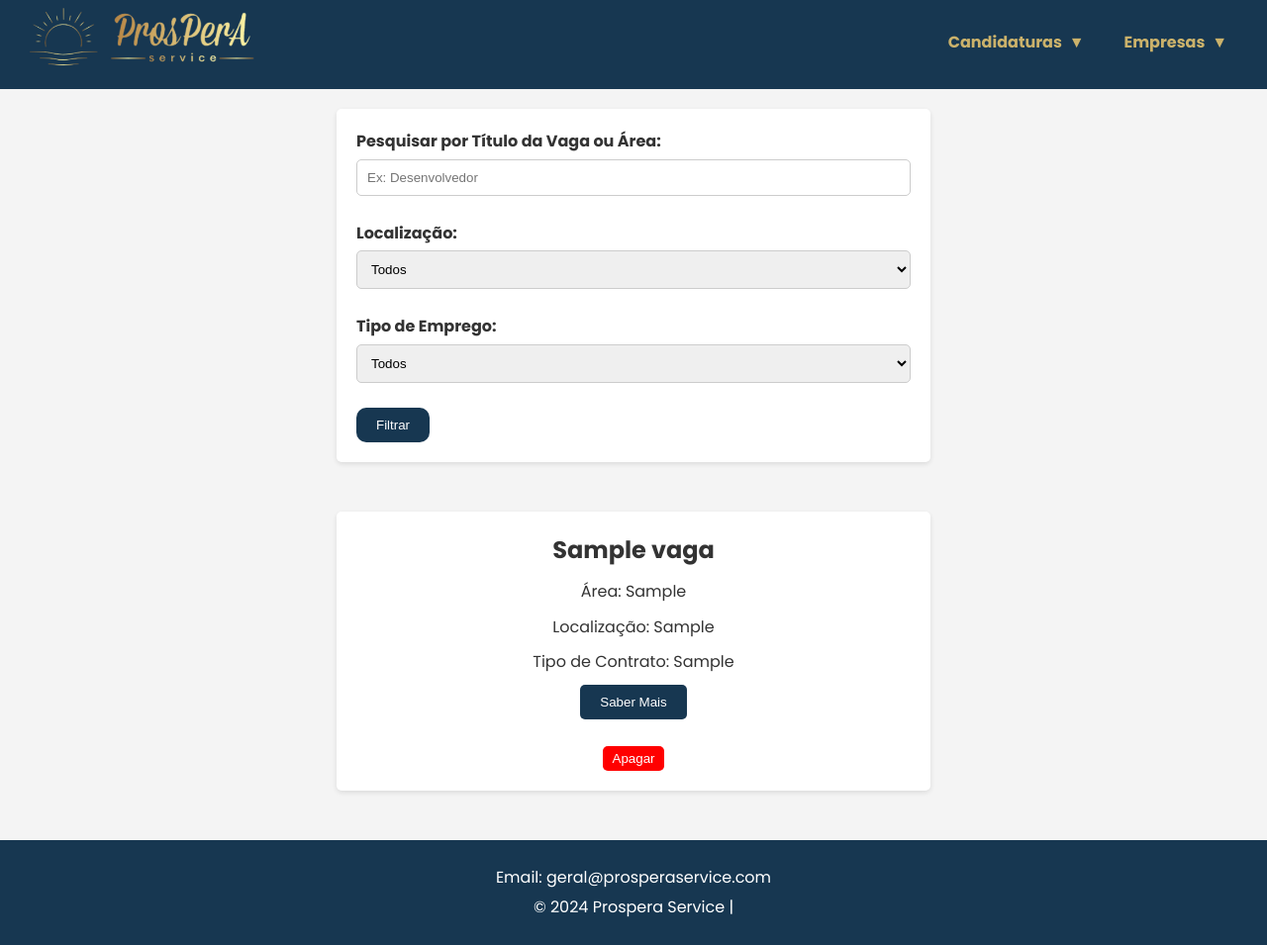
After one commit to FabioCastanho/WebsiteProsperaService, a Flask app: page /vagasadmin in a window 1280 px wide. The commit adds this page. Shown: the whole page at 99% size. Run offline with Flask 3, Linux system fonts and the light colour scheme; tables that the repository leaves empty or names only in its code hold one stand-in row (values such as "Sample post"); some libraries are stand-ins or nearby versions.

Commit message:
buttons apagar criados

```diff
--- a/app.py
+++ b/app.py
@@ -131,7 +131,7 @@ def criarvaga():
     return render_template('criarvaga.html')
 
 
-@app.route('/loginadmin')
+@app.route('/loginadmin', methods=['GET', 'POST'])
 def loginadmin():
     if request.method == 'POST':
         username = request.form['username']
@@ -360,6 +360,60 @@ def download_cv_vaga(candidatura_id):
         mimetype='application/pdf'
     )
 
+@app.route('/apagar_candidatura/<int:candidatura_id>', methods=['POST'])
+@login_required
+def apagar_candidatura(candidatura_id):
+    cur = mysql.connection.cursor()
+    cur.execute("DELETE FROM t_candidaturaexpontanea WHERE id = %s", (candidatura_id,))
+    mysql.connection.commit()
+    cur.close()
+    return redirect(url_for('candidaturasrecebidas'))
+
+@app.route('/apagar_pedido/<int:pedido_id>', methods=['POST'])
+@login_required
+def apagar_pedido(pedido_id):
+    cur = mysql.connection.cursor()
+    cur.execute("DELETE FROM t_pedido WHERE id = %s", (pedido_id,))
+    mysql.connection.commit()
+    cur.close()
+    return redirect(url_for('pedidoscontacto'))
+
+@app.route('/vagasadmin', methods=['GET'])
+def vagasadmin():
+    search = request.args.get('search', '')
+    location = request.args.get('location', '')
+    job_type = request.args.get('jobType', '')
+
+    query = "SELECT * FROM t_vaga WHERE 1=1"
+    params = []
+
+    if search:
+        query += " AND (titulo LIKE %s OR area LIKE %s)"
+        params.extend(['%' + search + '%', '%' + search + '%'])
+
+    if location:
+        query += " AND localizacao = %s"
+        params.append(location)
+
+    if job_type:
+        query += " AND tipo_contrato = %s"
+        params.append(job_type)
+
+    cur = mysql.connection.cursor()
+    cur.execute(query, params)
+    vagas = cur.fetchall()
+    cur.close()
+
+    return render_template('vagasadmin.html', vagas=vagas)
+
+@app.route('/apagar_vaga/<int:vaga_id>', methods=['POST'])
+@login_required
+def apagar_vaga(vaga_id):
+    cur = mysql.connection.cursor()
+    cur.execute("DELETE FROM t_candidaturaexpontanea WHERE id = %s", (vaga_id,))
+    mysql.connection.commit()
+    cur.close()
+    return redirect(url_for('vagasadmin'))
 
 app.config['MYSQL_HOST'] = 'localhost'
 app.config['MYSQL_USER'] = 'root'
--- a/static/css/main.css
+++ b/static/css/main.css
@@ -266,3 +266,15 @@ footer {
 footer p {
   margin: 5px 0;
 }
+
+.delete-btn {
+  background-color: red;
+  color: white;
+  border: none;
+  padding: 5px 10px;
+  cursor: pointer;
+  border-radius: 5px;
+}
+.delete-btn:hover {
+  background-color: darkred;
+}
--- a/templates/admin.html
+++ b/templates/admin.html
@@ -33,6 +33,7 @@
               <a class="options" href="#">Candidaturas &nbsp;&#9660;</a>
               <ul class="submenu">
                 <li><a href="criarvaga">Criar Vagas</a></li>
+                <li><a href="vagasadmin">Vagas</a></li>
                 <li><a href="candidaturasrecebidas">Candidaturas Recebidas</a></li>
               </ul>
             </li>
--- a/templates/criarvaga.html
+++ b/templates/criarvaga.html
@@ -38,6 +38,7 @@
               <a class="options" href="#">Candidaturas &nbsp;&#9660;</a>
               <ul class="submenu">
                 <li><a href="criarvaga">Criar Vagas</a></li>
+                <li><a href="vagasadmin">Vagas</a></li>
                 <li>
                   <a href="candidaturasrecebidas">Candidaturas Recebidas</a>
                 </li>
--- a/templates/detalhecandidatura.html
+++ b/templates/detalhecandidatura.html
@@ -21,6 +21,7 @@
               <a class="options" href="#">Candidaturas &nbsp;&#9660;</a>
               <ul class="submenu">
                 <li><a href="criarvaga">Criar Vagas</a></li>
+                <li><a href="vagasadmin">Vagas</a></li>
                 <li><a href="candidaturasrecebidas">Candidaturas Recebidas</a></li>
               </ul>
             </li>
--- a/templates/detalhepedido.html
+++ b/templates/detalhepedido.html
@@ -21,6 +21,7 @@
               <a class="options" href="#">Candidaturas &nbsp;&#9660;</a>
               <ul class="submenu">
                 <li><a href="criarvaga">Criar Vagas</a></li>
+                <li><a href="vagasadmin">Vagas</a></li>
                 <li><a href="candidaturasrecebidas">Candidaturas Recebidas</a></li>
               </ul>
             </li>
--- /dev/null
+++ b/templates/vagasadmin.html
@@ -0,0 +1,101 @@
+<!DOCTYPE html>
+<html lang="pt">
+<head>
+    <meta charset="UTF-8" />
+    <meta name="viewport" content="width=device-width, initial-scale=1.0" />
+    <title>Vagas Disponíveis</title>
+    <link rel="stylesheet" href="{{ url_for('static', filename='css/vagas.css') }}" />
+    <link rel="stylesheet" href="{{ url_for('static', filename='css/main.css') }}" />
+    <link rel="preconnect" href="https://fonts.googleapis.com" />
+    <link href="https://fonts.googleapis.com/css2?family=Poppins:wght@100;200;300;400;500;600;700;800;900&display=swap" rel="stylesheet" />
+    <link rel="shortcut icon" href="{{ url_for('static', filename='img/logotipo.jpg') }}" type="image/x-icon" />
+</head>
+<body>
+    <header>
+        <div class="header-content">
+          <a href="/admin">
+            <img
+              class="logo"
+              src="{{ url_for('static', filename='img/LOGO3_upscayl_16x_ultrasharp.png') }}"
+              alt="logotipo"
+            />
+          </a>
+          <nav style="background-color: #173751; height: 80px">
+            <ul>
+              <li class="dropdown">
+                <a class="options" href="#">Candidaturas &nbsp;&#9660;</a>
+                <ul class="submenu">
+                  <li><a href="criarvaga">Criar Vagas</a></li>
+                  <li><a href="vagasadmin">Vagas</a></li>
+                  <li>
+                    <a href="candidaturasrecebidas">Candidaturas Recebidas</a>
+                  </li>
+                </ul>
+              </li>
+              <li class="dropdown">
+                <a class="options" href="#">Empresas &nbsp;&#9660;</a>
+                <ul class="submenu">
+                  <li><a href="pedidoscontacto">Pedidos Contacto</a></li>
+                </ul>
+              </li>
+            </ul>
+          </nav>
+        </div>
+      </header>
+
+    <section class="filters">
+      <form action="{{ url_for('vagas') }}" method="get" id="filterForm">
+          <div class="filter-group">
+              <label for="search">Pesquisar por Título da Vaga ou Área:</label>
+              <input type="text" id="search" name="search" placeholder="Ex: Desenvolvedor" value="{{ request.args.get('search', '') }}" />
+          </div>
+          <div class="filter-group">
+              <label for="location">Localização:</label>
+              <select id="location" name="location">
+                  <option value="">Todos</option>
+                  <option value="Portugal">Portugal</option>
+                  <option value="Estrangeiro">Estrangeiro</option>
+                  <option value="Remoto">Remoto</option>
+              </select>
+          </div>
+          <div class="filter-group">
+              <label for="jobType">Tipo de Emprego:</label>
+              <select id="jobType" name="jobType">
+                  <option value="">Todos</option>
+                  <option value="Full Time">Full Time</option>
+                  <option value="Part-time">Part-time</option>
+              </select>
+          </div>
+          <button type="submit">Filtrar</button>
+      </form>
+  </section>
+
+
+    <section class="job-listings">
+        {% for vaga in vagas %}
+        <div class="job-item">
+            <form action="{{ url_for('detalhevaga', vaga_id=vaga[0]) }}" method="get">
+                <h2>{{ vaga[1] }}</h2>
+                <p>Área: {{ vaga[7] }}</p>
+                <p>Localização: {{ vaga[5] }}</p>
+                <p>Tipo de Contrato: {{ vaga[6] }}</p>
+                <button class="apply-btn">Saber Mais</button>
+            </form>
+            <br>
+            <form action="{{ url_for('apagar_vaga', vaga_id=vaga[0]) }}" method="post" style="display:inline;"></form>
+                <button type="submit" class="delete-btn">Apagar</button>
+            </form>
+        </div>
+        {% else %}
+        <p>Nenhuma vaga encontrada.</p>
+        {% endfor %}
+    </section>
+
+    <footer>
+        <p>Email: geral@prosperaservice.com</p>
+        <p>&copy; 2024 Prospera Service |</p>
+    </footer>
+
+    <script src="{{ url_for('static', filename='js/vagas.js') }}"></script>
+</body>
+</html>
```
Also changed, not shown: templates/candidaturasrecebidas.html (+8 -6 lines), templates/detalhevaga.html (+15 -4 lines), templates/loginadmin.html (+7 -6 lines), templates/pedidoscontacto.html (+7 -0 lines).
